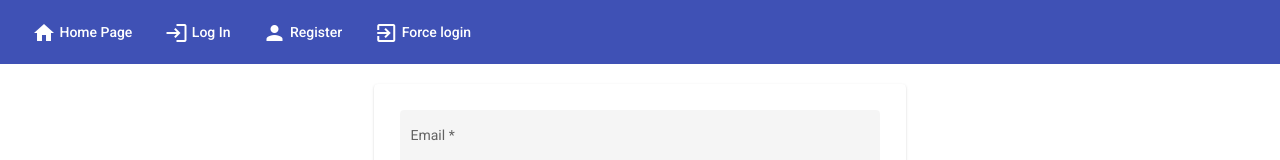
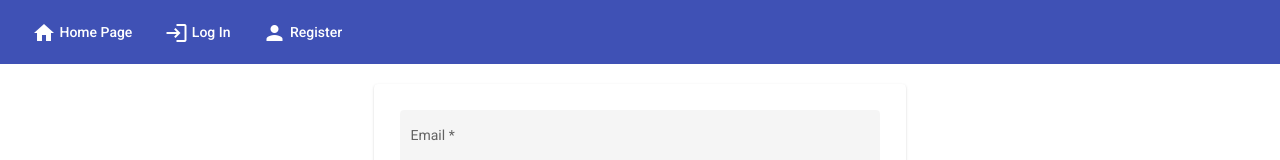
Before and after one commit to Martin-Tabakov/web-cw, an Angular app in the folder Web Course Wrork FE/web-cw/: page /login in a window 1280 px wide. Shown: the top 160 px of the page. Built offline with nearby package versions, Linux system fonts and the light colour scheme.

Commit message:
hide force login button & fix login validator

```diff
--- a/Web Course Wrork FE/web-cw/src/app/layout/nav/nav.component.html
+++ b/Web Course Wrork FE/web-cw/src/app/layout/nav/nav.component.html
@@ -24,10 +24,10 @@
     Log Out
   </button>
 
-  <button mat-button *ngIf="!isLoggedIn" (click)="forceLogin()">
+  <!-- <button mat-button *ngIf="!isLoggedIn" (click)="forceLogin()">
     <mat-icon>exit_to_app</mat-icon>
     Force login
-  </button>
+  </button> -->
 
   <button mat-button *ngIf="isLoggedIn" [routerLink]="['/new']">
     <mat-icon>add_box</mat-icon>
--- a/Web Course Wrork FE/web-cw/src/app/user/login/login.component.ts
+++ b/Web Course Wrork FE/web-cw/src/app/user/login/login.component.ts
@@ -31,6 +31,9 @@ export class LoginComponent implements OnInit {
   }
 
   async onLogin(): Promise<void> {
+
+    if(!this.formGroup.valid) return;
+
     this.identity.login({username:"userName",password:"password"})
     .subscribe(next =>{
       let loggedUser:user = {id: next.id, email: next.email, username: next.username, phone: next.phone};
```
